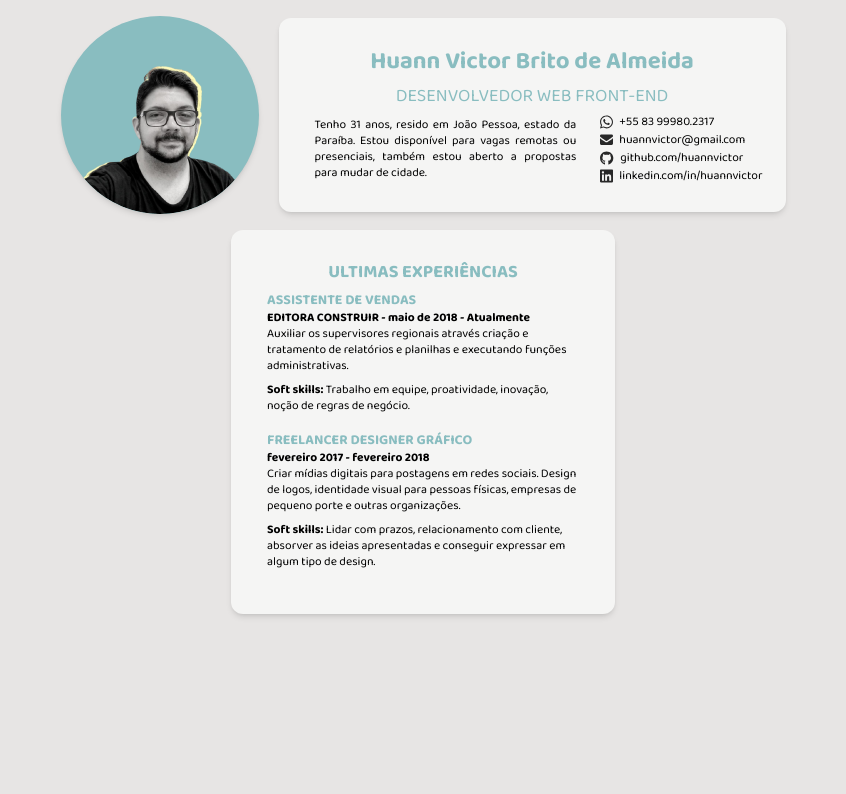
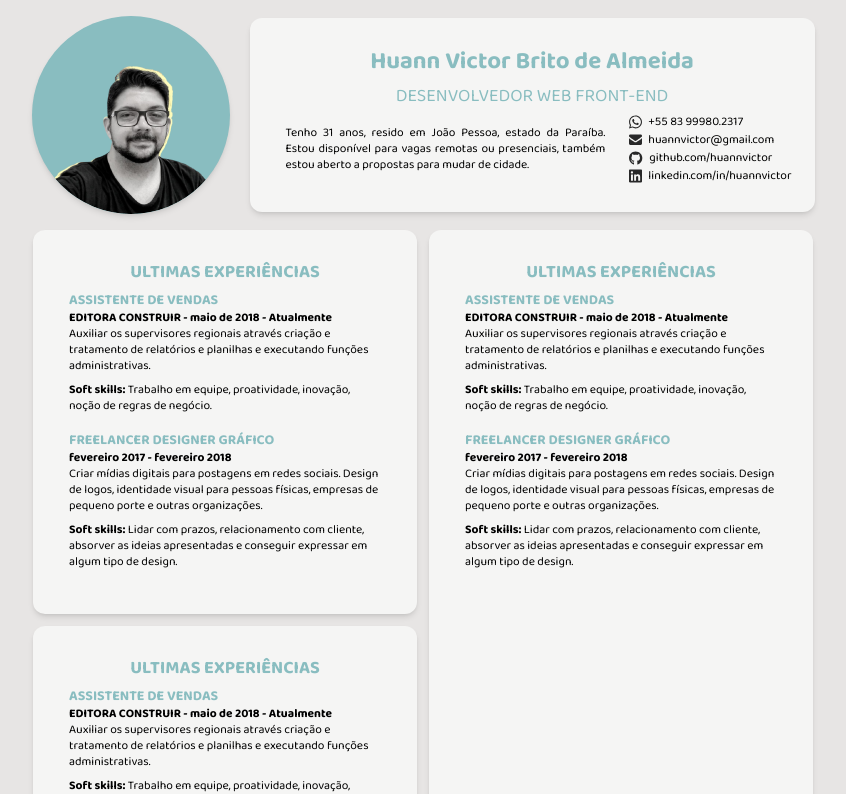
Before and after one commit to huannvictor/curriculo, a React (Create React App) app: page / in a window 1280 px wide. Shown: the top 794 px of the page, without its empty margins (217-1063 px from the left). Built offline with nearby package versions, Linux system fonts and the light colour scheme.

Commit message:
refactoring componets structure

```diff
--- a/src/App.jsx
+++ b/src/App.jsx
@@ -4,8 +4,14 @@ import { LastXP } from "./components/LastXP";
 export function App() {
   return (
     <div className="App flex flex-col items-center justify-center gap-4 p-4">
-      <Header />
-      <LastXP/>
+      <Header className="justify-center" />
+      <div className="flex gap-3 grid-cols-2">
+        <div className="left flex flex-col gap-3 ">
+          <LastXP />
+          <LastXP />
+        </div>
+        <LastXP />
+      </div>
     </div>
   );
 }
--- a/src/components/Header.jsx
+++ b/src/components/Header/index.jsx
@@ -1,50 +1,20 @@
-import avatarImg from "../assets/avatar.png";
-import iconWhatsapp from "../assets/iconWhatsapp.svg"
-import iconEmail from "../assets/iconEmail.svg"
-import iconGitHub from "../assets/iconGitHub.svg"
-import iconLinkedIn from "../assets/iconLinkedIn.svg"
-
-const links = {
-  whatsapp: {
-    icon: iconWhatsapp,
-    alt: "ícone do whatsapp",
-    text: "+55 83 99980.2317",
-    url: "https://wa.me/5583999802317?text=Nos+interessamos+pelo+seu+curriculo+e+gostariamos+de+entrar+em+contato.",
-  },
-  email: {
-    icon: iconEmail,
-    alt: "ícone do email",
-    text: "huannvictor@gmail.com",
-    url: "mailto:huannvictor@gmail.com",
-  },
-  gitHub: {
-    icon: iconGitHub,
-    alt: "ícone do Github",
-    text: "github.com/huannvictor",
-    url: "https://www.github.com/huannvictor",
-  },
-  linkedIn: {
-    icon: iconLinkedIn,
-    alt: "ícone do linkedin",
-    text: "linkedin.com/in/huannvictor",
-    url: "https://www.linkedin.com/in/huannalmeida/",
-  },
-};
+import avatarImg from "../../assets/avatar.png";
+import { links } from "./links";
 
 export function Header() {
   return (
-    <header className=" flex items-center gap-5">
+    <header className="flex items-center justify-center gap-5">
       <img
         src={avatarImg}
         alt="imagem do perfil"
         className="shadow-md rounded-full bg-brand-500"
       />
-      <div className=" flex flex-col justify-center items-center gap-1 max-w-lg bg-stone-100 rounded-xl py-7 px-9 shadow-md">
+      <div className=" flex flex-col justify-center items-center gap-1 w-[565px] bg-stone-100 rounded-xl py-7 px-9 shadow-md">
         <h1 className=" text-2xl font-bold text-brand-500">
           Huann Victor Brito de Almeida
         </h1>
         <h2 className=" text-lg text-brand-500">DESENVOLVEDOR WEB FRONT-END</h2>
-        <div className="flex items-center gap-6 w-[435px] text-xs">
+        <div className="flex items-center gap-6 text-xs">
           <p className="text-justify">
             Tenho 31 anos, resido em João Pessoa, estado da Paraíba. Estou disponível
             para vagas remotas ou presenciais, também estou aberto a propostas
--- /dev/null
+++ b/src/components/Header/links.js
@@ -0,0 +1,31 @@
+import iconWhatsapp from "../../assets/iconWhatsapp.svg"
+import iconEmail from "../../assets/iconEmail.svg"
+import iconGitHub from "../../assets/iconGitHub.svg"
+import iconLinkedIn from "../../assets/iconLinkedIn.svg"
+
+export const links = {
+  whatsapp: {
+    icon: iconWhatsapp,
+    alt: "ícone do whatsapp",
+    text: "+55 83 99980.2317",
+    url: "https://wa.me/5583999802317?text=Nos+interessamos+pelo+seu+curriculo+e+gostariamos+de+entrar+em+contato.",
+  },
+  email: {
+    icon: iconEmail,
+    alt: "ícone do email",
+    text: "huannvictor@gmail.com",
+    url: "mailto:huannvictor@gmail.com",
+  },
+  gitHub: {
+    icon: iconGitHub,
+    alt: "ícone do Github",
+    text: "github.com/huannvictor",
+    url: "https://www.github.com/huannvictor",
+  },
+  linkedIn: {
+    icon: iconLinkedIn,
+    alt: "ícone do linkedin",
+    text: "linkedin.com/in/huannvictor",
+    url: "https://www.linkedin.com/in/huannalmeida/",
+  },
+};
--- /dev/null
+++ b/src/components/LastXP/content.js
@@ -0,0 +1,16 @@
+export const xpContent = {
+  SalesAssistant: {
+    position:"ASSISTENTE DE VENDAS",
+    company:"EDITORA CONSTRUIR",
+    period:"maio de 2018 - Atualmente",
+    description:"Auxiliar os supervisores regionais através criação e tratamento de relatórios e planilhas e executando funções administrativas.",
+    softSkills:"Trabalho em equipe, proatividade, inovação, noção de regras de negócio."
+  },
+  FreelancerGraphicDesigner: {
+    position:"FREELANCER DESIGNER GRÁFICO",
+    company:"",
+    period:"fevereiro 2017 - fevereiro 2018",
+    description:"Criar mídias digitais para postagens em redes sociais. Design de logos, identidade visual para pessoas físicas, empresas de pequeno porte e outras organizações.",
+    softSkills:"Lidar com prazos, relacionamento com cliente, absorver as ideias apresentadas e conseguir expressar em algum tipo de design."
+  }
+}
--- a/src/components/LastXP/index.jsx
+++ b/src/components/LastXP/index.jsx
@@ -1,19 +1,4 @@
-const xpContent = {
-  SalesAssistant: {
-    position:"ASSISTENTE DE VENDAS",
-    company:"EDITORA CONSTRUIR",
-    period:"maio de 2018 - Atualmente",
-    description:"Auxiliar os supervisores regionais através criação e tratamento de relatórios e planilhas e executando funções administrativas.",
-    softSkills:"Trabalho em equipe, proatividade, inovação, noção de regras de negócio."
-  },
-  FreelancerGraphicDesigner: {
-    position:"FREELANCER DESIGNER GRÁFICO",
-    company:"",
-    period:"fevereiro 2017 - fevereiro 2018",
-    description:"Criar mídias digitais para postagens em redes sociais. Design de logos, identidade visual para pessoas físicas, empresas de pequeno porte e outras organizações.",
-    softSkills:"Lidar com prazos, relacionamento com cliente, absorver as ideias apresentadas e conseguir expressar em algum tipo de design."
-  },
-}
+import { xpContent } from "./content"
 
 export function LastXP() {
   return(
```
